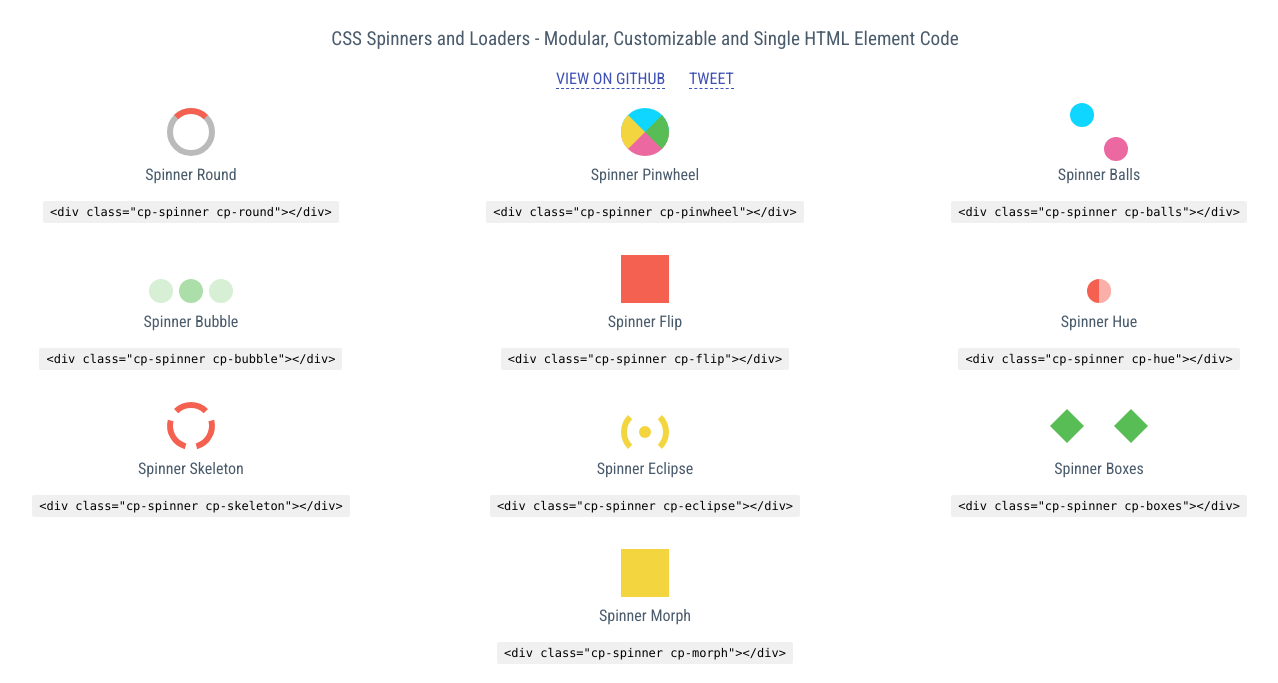
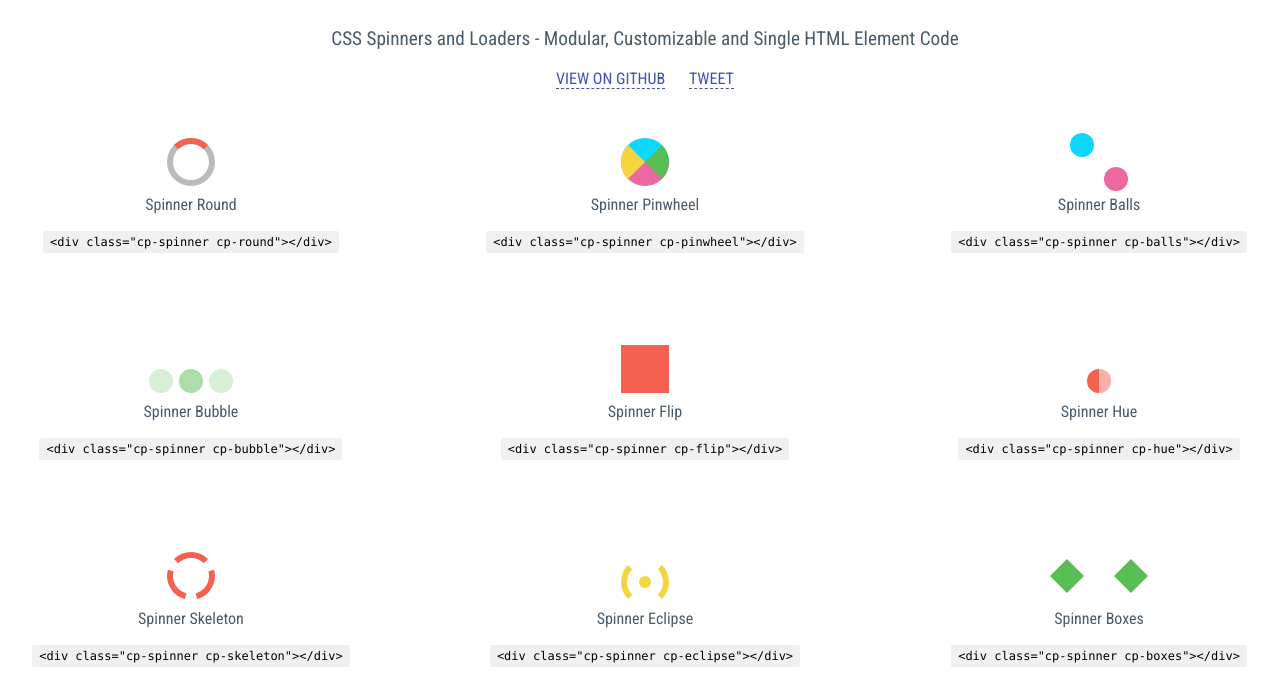
Before and after one commit to webkul/csspin, a website: page index.html in a window 1536 px wide. Shown: the part 101-784 px from the top of the page, without its empty margins (123-1401 px from the left). Drawn offline with nearby package versions, Linux system fonts and the light colour scheme; files that its build step writes are made by us from their sources.

Commit message:
Fixed Spacing for Spinners in Motion

```diff
--- a/style.css
+++ b/style.css
@@ -37,7 +37,7 @@ a:hover{
 .cp-spinner-block{
 	display: inline-block;
 	width: 40%;
-	margin: 10px 20px;
+	margin: 40px 20px;
 }
 .cp-spinner-block span{
 	color: #4a5b6c;
@@ -79,7 +79,7 @@ a:hover{
 	.cp-spinner-block{
 	display: inline-block;
 	width: 30%;
-	margin: 10px 20px;
+	margin: 40px 20px;
 }
 }
 @media only screen and (min-width: 1700px){
@@ -89,6 +89,6 @@ a:hover{
 	.cp-spinner-block{
 	display: inline-block;
 	width: 30%;
-	margin: 10px 20px;
+	margin: 40px 20px;
 }
 }
```
